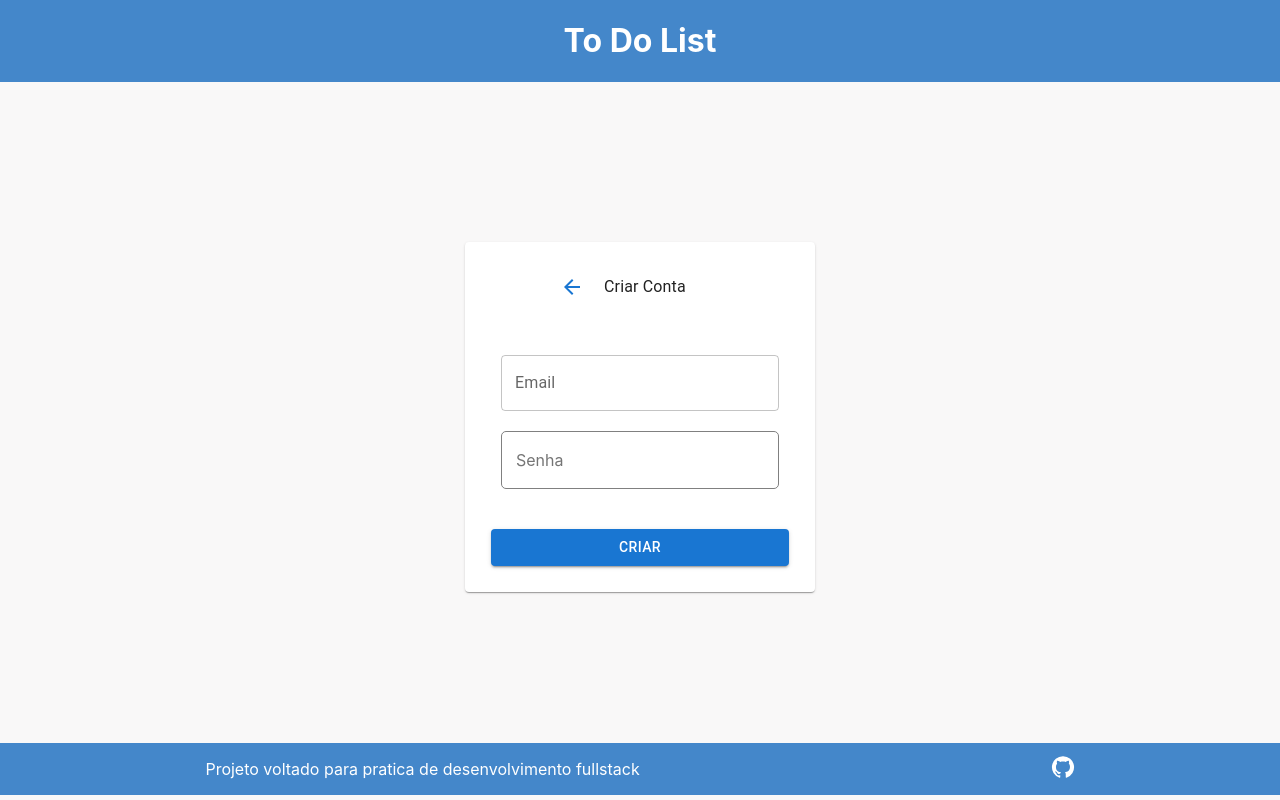
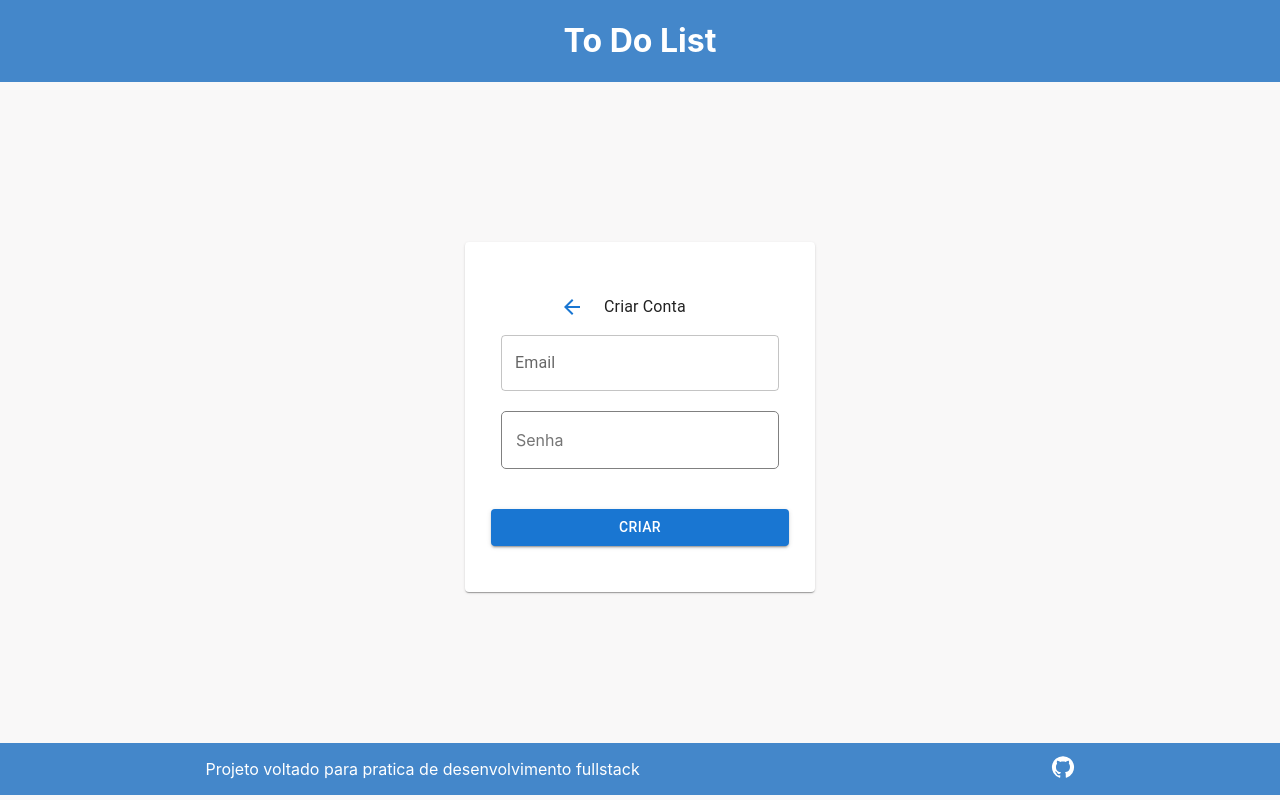
Before and after one commit to EdbergMartins/toDoListFrontEnd, a React (Create React App) app: page / in a window 1280 px wide. Both pictures are taken after a click on the button "CRIAR CONTA". Built offline with nearby package versions, Linux system fonts and the light colour scheme.

Commit message:
fix white page create account

```diff
--- a/src/pages/Home.jsx
+++ b/src/pages/Home.jsx
@@ -117,7 +117,7 @@ const Home = () => {
         </Snackbar>
         <Box className='pageLogin'>
           <Paper className='formLogin'>
-            <div style={{ display: 'flex', width: '200PX', 'align-items': 'center', 'margin-bottom': '40px' }}>
+            <div style={{ display: 'flex', width: '200PX', 'align-items': 'center' }}>
               <Button>
                 <ArrowBackIcon onClick={() => setLoginViwer(true)} />
               </Button>
```
